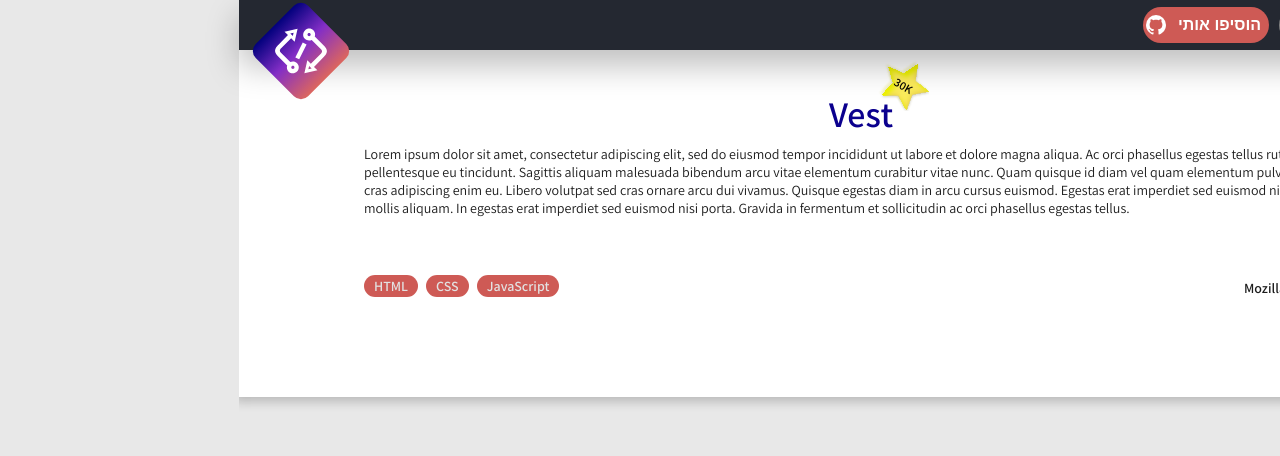
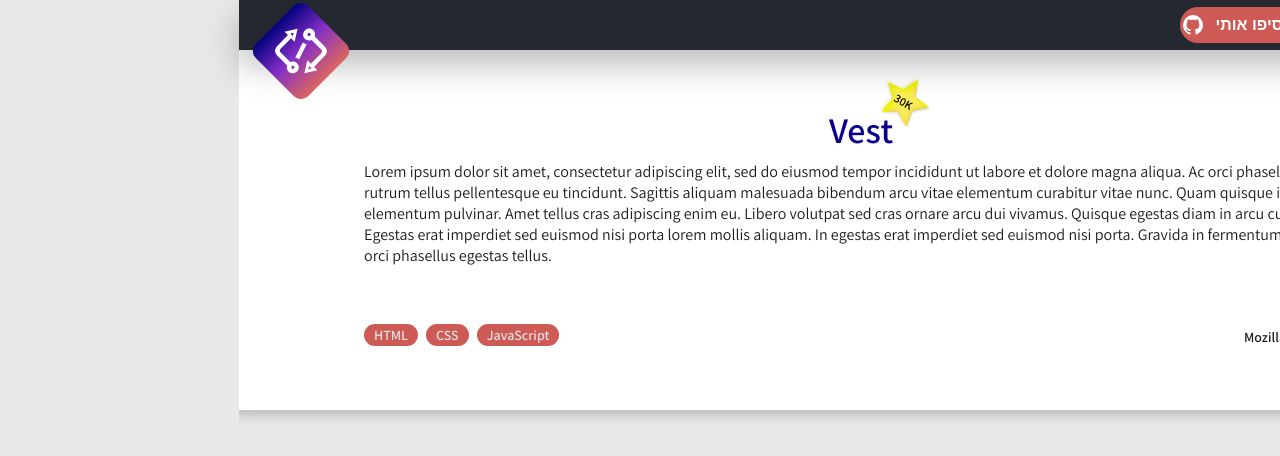
Before and after one commit to Pull-Request-Community/pull-request-community-website, a Next.js app: page /projects in a window 1280 px wide. Shown: the top 456 px of the page. Built offline with nearby package versions, Linux system fonts and the light colour scheme.

Commit message:
fix style according to Figma (#184)
* fix style according to Figma

* remove un needed div and fix padding

* set margin bottom as designed

Co-authored-by: noa <noamil@zencity.io>

```diff
--- a/components/description/Description.tsx
+++ b/components/description/Description.tsx
@@ -20,10 +20,8 @@
   }, [myRef]);
 
   return (
-    <div>
-      <div ref={myRef} id="container" className={style.container}>
-        {descriptionOutput}
-      </div>
+    <div ref={myRef} id="container" className={style.container}>
+      {descriptionOutput}
     </div>
   );
 };
--- a/components/description/description.module.scss
+++ b/components/description/description.module.scss
@@ -7,12 +7,12 @@
   height: max-content;
   display: flex;
   flex-direction: column;
-  font-size: 3.5rem;
+  font-size: 1.6rem; // Based on 10px.
   background-color: var(--background-description);
   box-shadow: 0 0 10px 5px rgb(0, 0, 0, 0.2);
-  padding: 80px 25px 100px;
+  padding: 95px 25px 97px;
   position: relative;
-  margin-bottom: -30px;
+  margin-bottom: -24px;
   gap: 20px;
 }
 
@@ -20,5 +20,7 @@
   .container {
     justify-content: center;
     flex-wrap: wrap;
+    padding: 106px 25px 64px;
+    font-size: 1.556rem; // Based on 9px.
   }
 }
--- /dev/null
+++ b/components/layout/navbar/navbar.module.scss
@@ -0,0 +1,6 @@
+.toggleDarkMode {
+  background-color: transparent;
+  border: none;
+  align-self: center;
+  cursor: pointer;
+}
--- a/components/layout/navbar/navbar.tsx
+++ b/components/layout/navbar/navbar.tsx
@@ -2,14 +2,13 @@
 import { useMediaQuery } from 'react-responsive';
 import { mdiGithub } from '@mdi/js';
 import Icon from '@mdi/react';
-import Title from '../../typography/title';
 import { useTheme } from 'next-themes';
 import BasicButton from '../../buttons/basicButton';
-import colors from '../../../styles/colors';
 import { useRouter } from 'next/router';
 import SocialNetworks from '../../socialNetworks/socialNetworks';
 import { mobile } from '../../../utils/mediaQueries';
 import { useEffect, useState } from 'react';
+import styles from './navbar.module.scss';
 
 const Navbar = ({ DesHeight }) => {
   const { asPath } = useRouter();
@@ -44,7 +43,7 @@
           <button
             aria-label="Toggle Dark Mode"
             type="button"
-            className="toggle-dark-mode"
+            className={styles.toggleDarkMode}
             onClick={() => setTheme(resolvedTheme === 'dark' ? 'light' : 'dark')}
           >
             <svg
@@ -106,6 +105,7 @@
           display: flex;
           align-items: center;
           justify-content: center;
+          gap: 4px;
         }
 
         .navbar__container {
--- a/components/projectPage/ProjectPage.module.scss
+++ b/components/projectPage/ProjectPage.module.scss
@@ -2,7 +2,7 @@
   display: flex;
   flex-direction: column;
   gap: 8px;
-  padding: 10px 100px 0;
+  padding: 0px 100px 0;
 }
 
 .title {
@@ -31,7 +31,7 @@
 }
 
 .description {
-  font-size: 14px;
+  font-size: 1.6rem; // Based on 10px.
 }
 
 .infoContainer {
@@ -50,7 +50,7 @@
 
 @media only screen and (max-width: 600px) {
   .descriptionContainer {
-    padding: 10px 10px 0;
+    padding: 0px 10px 0;
   }
 
   .infoContainer {
@@ -58,4 +58,8 @@
     justify-content: flex-end;
     direction: rtl;
   }
+
+  .description {
+    font-size: 1.556rem; // Based on 9px.
+  }
 }
--- a/components/socialNetworks/socialNetworks.module.scss
+++ b/components/socialNetworks/socialNetworks.module.scss
@@ -3,12 +3,9 @@
 .social {
   &__list {
     display: flex;
-    gap: 0.25rem;
+    gap: 4px;
     list-style: none;
     max-height: 50px;
-    li {
-      margin-left: 1em;
-    }
   }
   &__btn {
     color: #fff;
--- a/styles/globals.scss
+++ b/styles/globals.scss
@@ -23,13 +23,6 @@
   @media screen and (max-width: 600px) {
     font-size: 9px;
   }
-
-  .toggle-dark-mode {
-    background-color: transparent;
-    border: none;
-    margin-left: 1rem;
-    cursor: pointer;
-  }
 }
 
 html {
```
